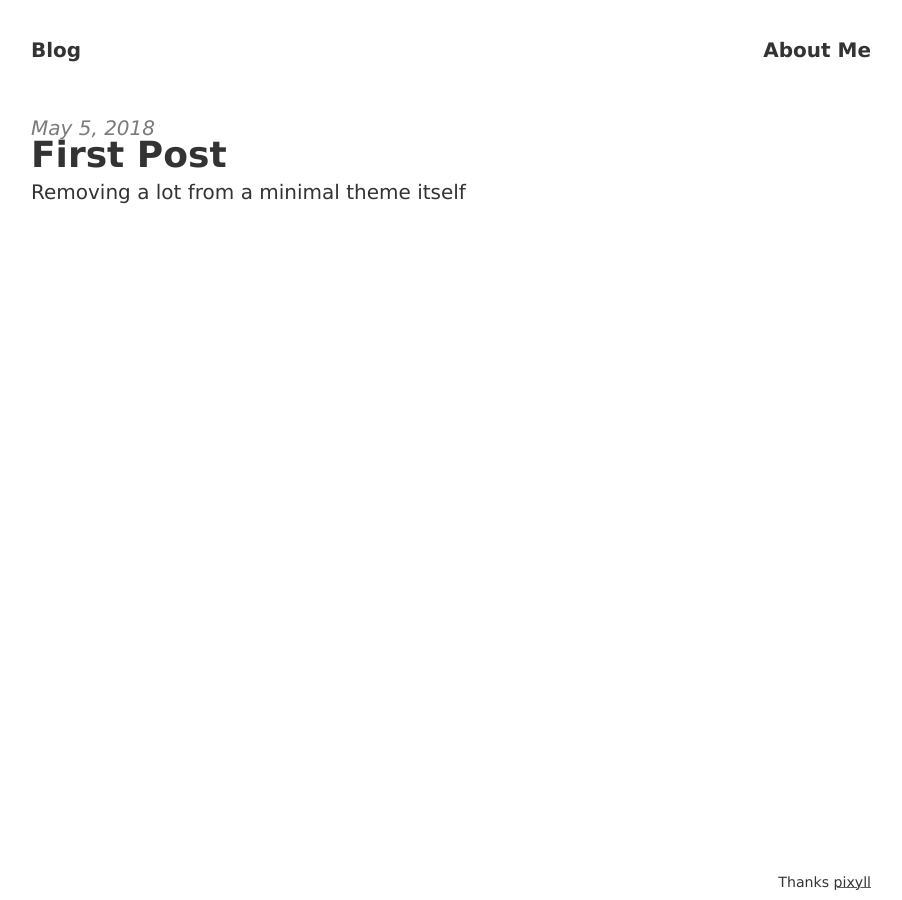
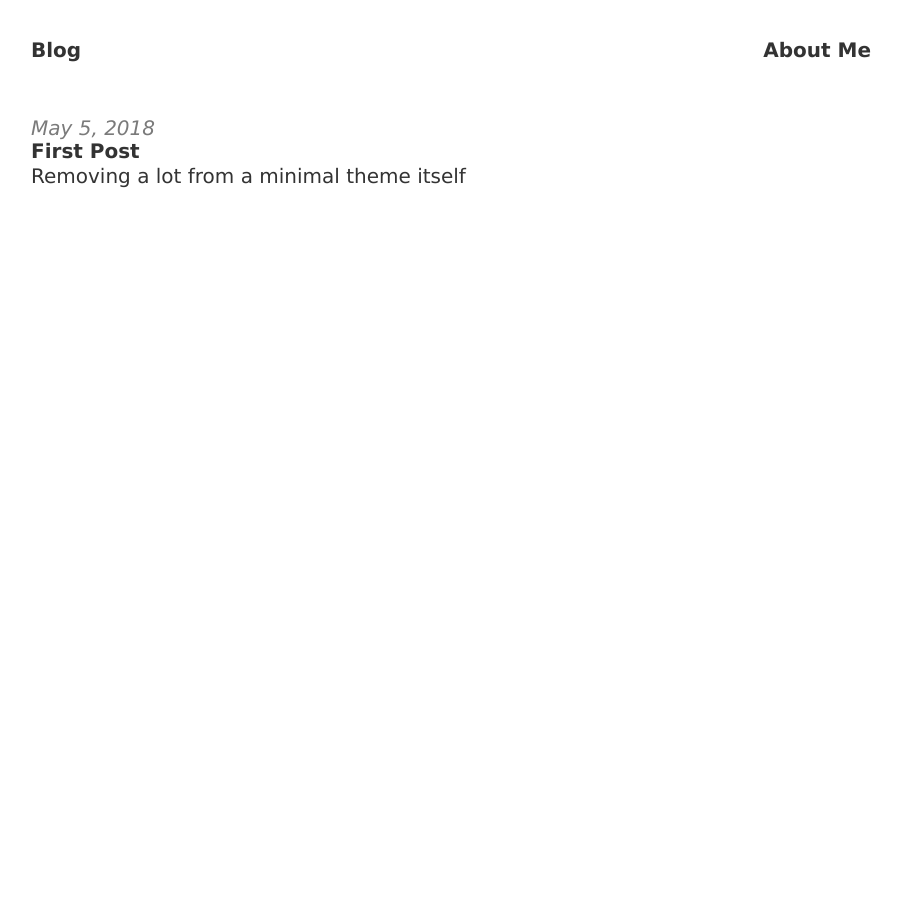
Before and after one commit to robotvisionxyz/robotvisionxyz.github.io, a Jekyll site: the page built from index.html, in a window 1280 px wide. Shown: the whole page, without its empty margins (189-1091 px from the left). Built offline with Jekyll 4.4.1, drawn with Linux system fonts in a browser that asks for light colours; comment, search, counter and statistics services are not loaded.

Commit message:
squeezing spaces

```diff
--- a/_includes/footer.html
+++ b/_includes/footer.html
@@ -1,8 +1,5 @@
 <footer class="site-footer">
   <div class="measure">
-    <small>
-      Thanks <a href="https://github.com/johnotander/pixyll">pixyll</a>
-    </small>
   </div>
 </footer>
 {% if site.enable_anchorjs %}<!-- AnchorJS -->
--- a/_sass/_footer.scss
+++ b/_sass/_footer.scss
@@ -17,29 +17,6 @@
       -ms-flex: 1 0 auto;
           flex: 1 0 auto;
 }
-.site-footer a {
-  color: $link-color;
-  background-image: linear-gradient(to top,
-    rgba(0,0,0,0) 13%,
-    rgba($link-color,.8) 13%,
-    rgba($link-color,.8) 17%,
-    rgba(0,0,0,0) 17%
-  );
-  text-shadow: white 1px 0px 0px, white -1px 0px 0px;
-}
-
-.site-footer a:hover,a:focus,a:active {
-  border: 0;
-  color: $link-hover-color;
-  text-decoration: none;
-  background-image: linear-gradient(to top,
-    rgba(0,0,0,0) 13%,
-    rgba($link-hover-color,.8) 13%,
-    rgba($link-hover-color,.8) 17%,
-    rgba(0,0,0,0) 17%
-  );
-  text-shadow: white 1px 0px 0px, white -1px 0px 0px;
-}
 footer {
   background-color: $footer-bg-color;
   border-top: $footer-border-top;
--- a/_sass/_posts.scss
+++ b/_sass/_posts.scss
@@ -4,13 +4,13 @@
 }
 
 .posts .post {
-  margin-bottom: 0.75em;
+  margin-bottom: 0em;
   border-bottom: transparent;
 }
 
 .posts .post:last-child {
   border-bottom: transparent;
-  margin-bottom: .375em;
+  margin-bottom: 0em;
   padding-bottom: 0;
 }
 
@@ -38,7 +38,7 @@
   width: auto;
   font-weight: 300;
   margin: 0;
-  padding: .25em 0;
+  padding: 0.25em 0;
   color: #7a7a7a;
   font-style: italic;
 }
--- a/index.html
+++ b/index.html
@@ -7,7 +7,7 @@ layout: default
       {% for post in site.posts %}
         <div class="post py3">
           <p class="post-meta">{{ post.date | date: site.date_format }}</p>
-          <a href="{{ post.url | prepend: site.baseurl }}" class="post-link"><h3 class="h1 post-title">{{ post.title }}</h3></a>
+          <a href="{{ post.url | prepend: site.baseurl }}" class="post-link"><h3 class="h3 post-title">{{ post.title }}</h3></a>
           <span class="post-summary">
             {% if post.summary %}
               {{ post.summary }}
```
Also changed, not shown: _layouts/page.html (+3 -4 lines), about.md (+1 -1 lines).
